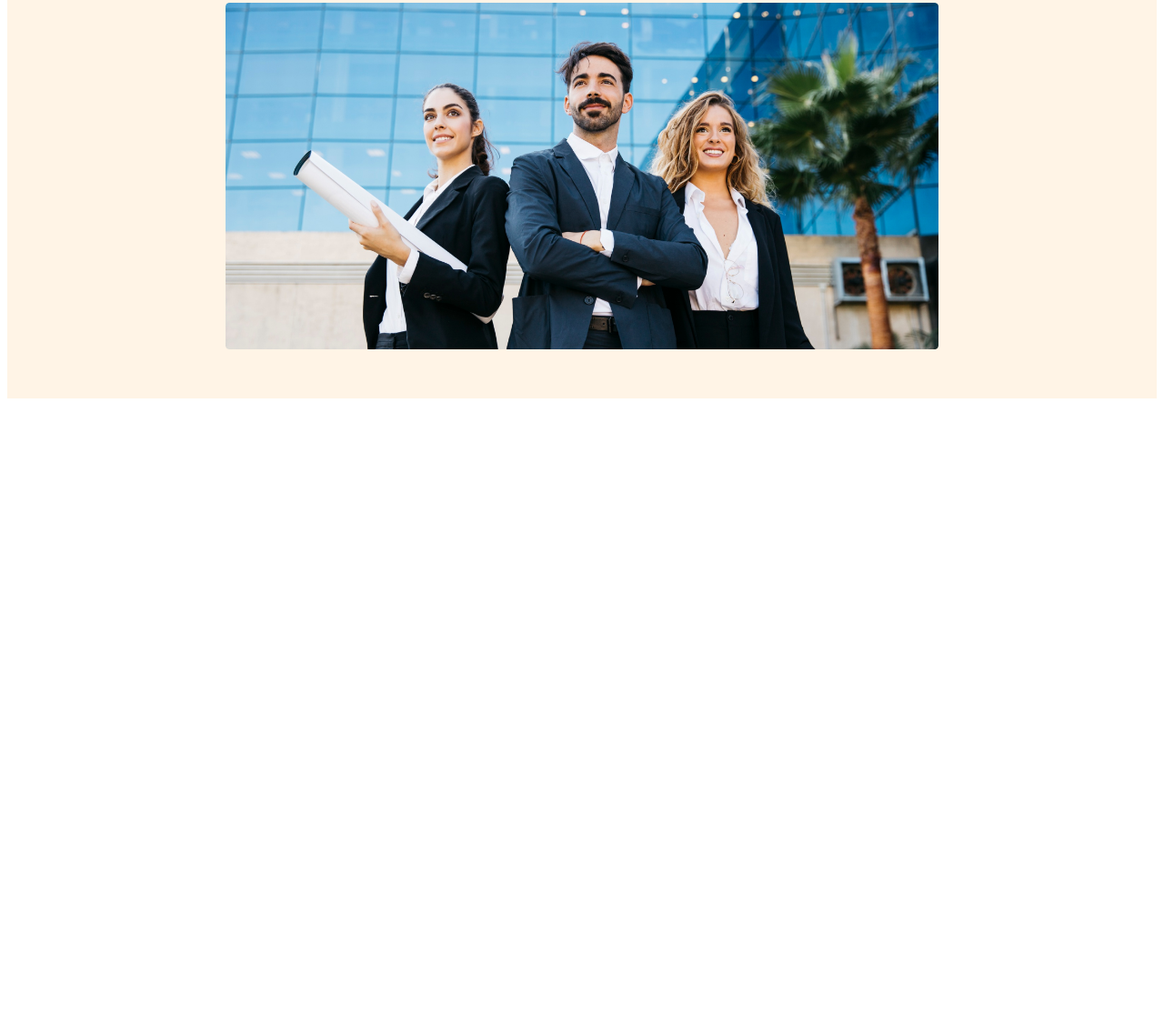
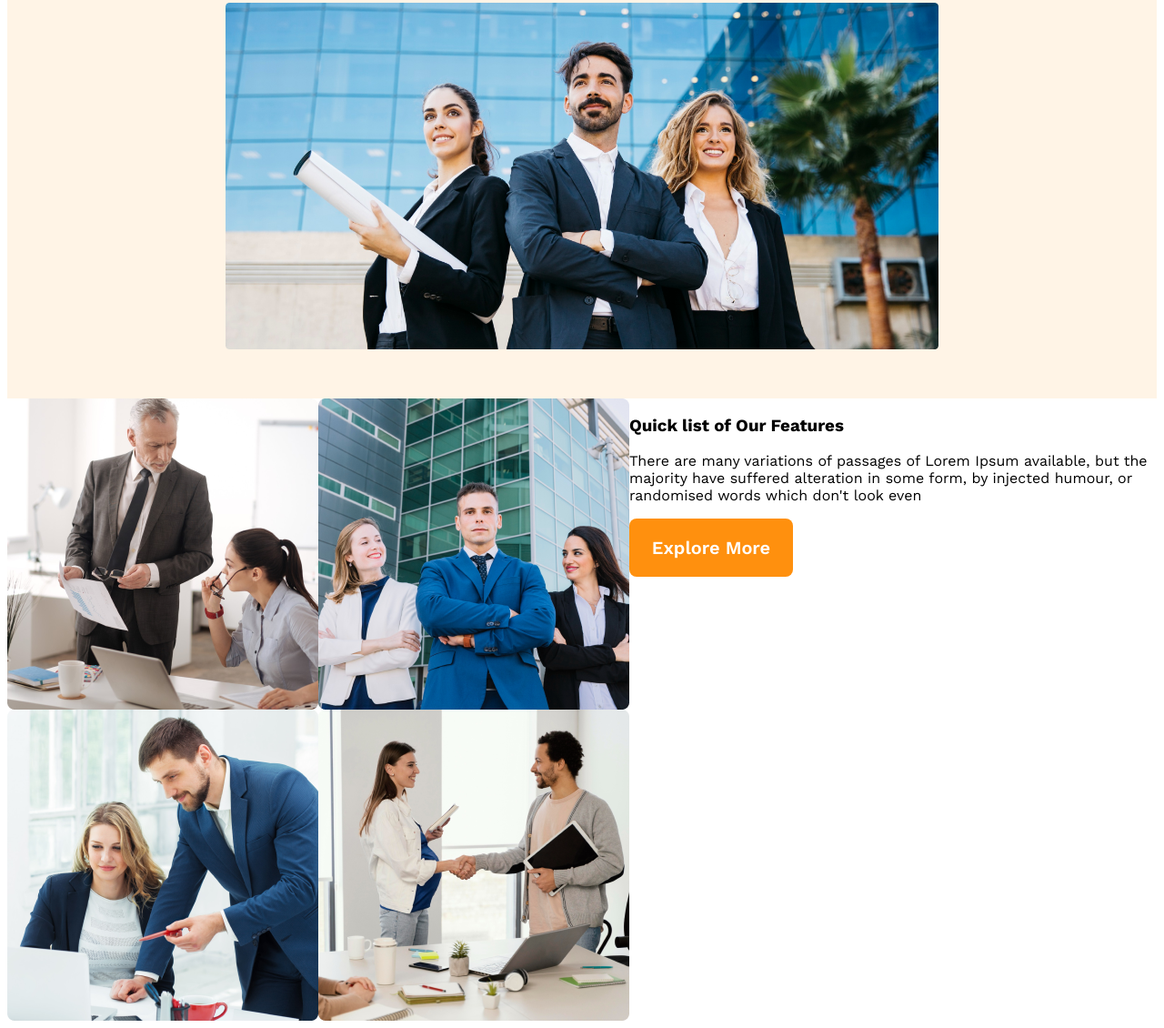
Before and after one commit to ruhula73/a3-arc-web, a plain HTML site: page index.html in a window 1280 px wide. Shown: the part 588-1718 px from the top of the page at 91% size. Before the commit the page ends 1034 px from the top, so only its background shows below. Drawn offline with nearby package versions, Linux system fonts and the light colour scheme.

Commit message:
finish half team contanier

```diff
--- a/index.html
+++ b/index.html
@@ -8,6 +8,7 @@
 </head>
 <body>
     <header>
+        <!-- header starting -->
         <nav>
         <h3 class="nav-title">G3 Architects</h3>
             <ul>
@@ -27,8 +28,22 @@
             <div><img src="images/banner.png" alt=""></div>
         </div>
     </header>
+    <!-- header end -->
     <main>
-
+      <!-- team's section -->
+      <section class="teams-container">
+        <div class="teams-img-container">
+            <img src="images/team1.png" alt="">
+            <img src="images/team2.png" alt="">
+            <img src="images/team3.png" alt="">
+            <img src="images/team4.png" alt="">
+        </div>
+        <div class="team-content">
+            <h3 class="team-content-title">Quick list of Our Features</h3>
+            <p class="team-content-discription">There are many variations of passages of Lorem Ipsum available, but the majority have suffered alteration in some form, by injected humour, or randomised words which don't look even</p>
+            <button class="bnt-primary">Explore More</button>
+        </div>
+      </section>
     </main>
     <footer>
 
--- a/style/style.css
+++ b/style/style.css
@@ -70,7 +70,6 @@ nav li a{
 
 
 /* responsive style */
-
 /* responsive style for mobile */
 /* for header part */
 @media screen and (max-width: 576px) {
@@ -113,3 +112,14 @@ nav li a{
     flex-direction: column;
   }
 }
+main{
+  max-width: 1440px;
+  margin: 0 auto;
+}
+.teams-container{
+  display: flex;
+}
+.teams-img-container{
+  display: grid;
+  grid-template-columns: repeat(2, 1fr);
+}
```
